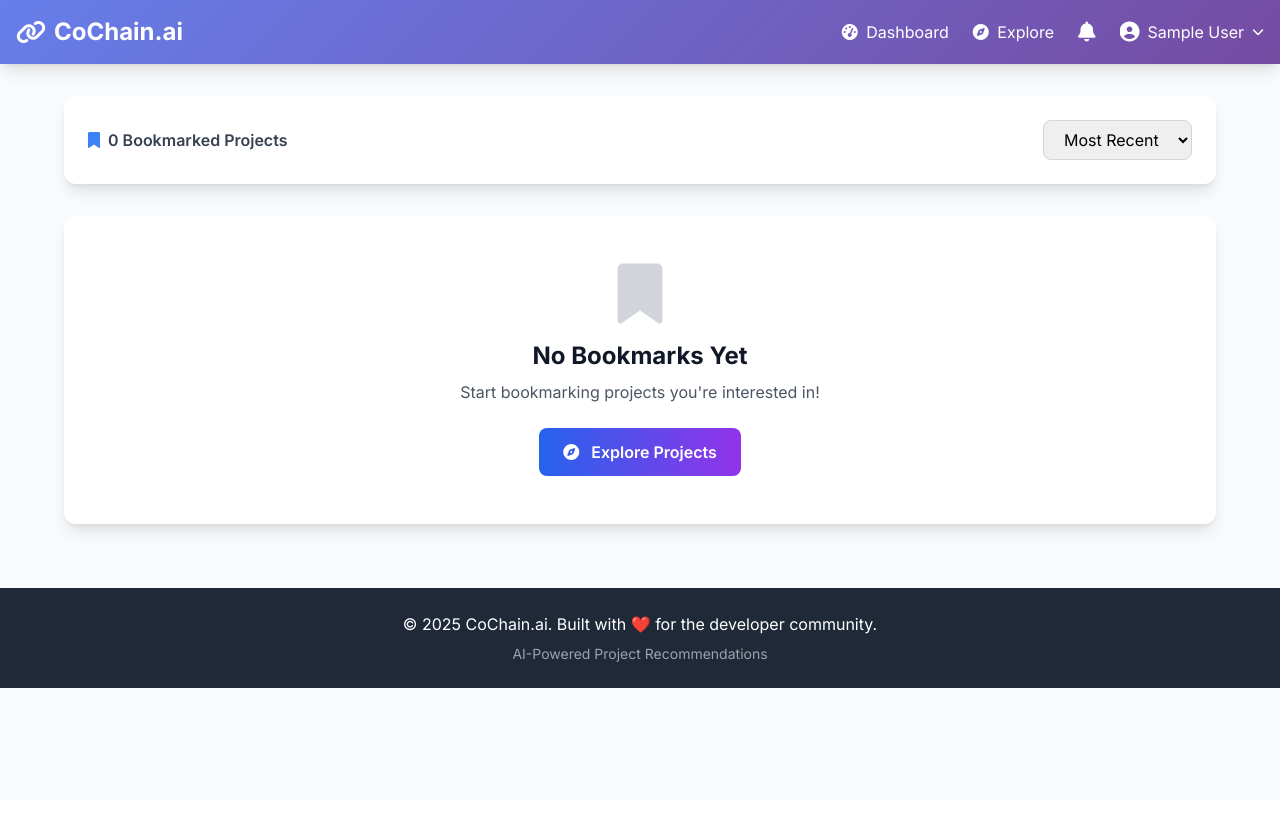
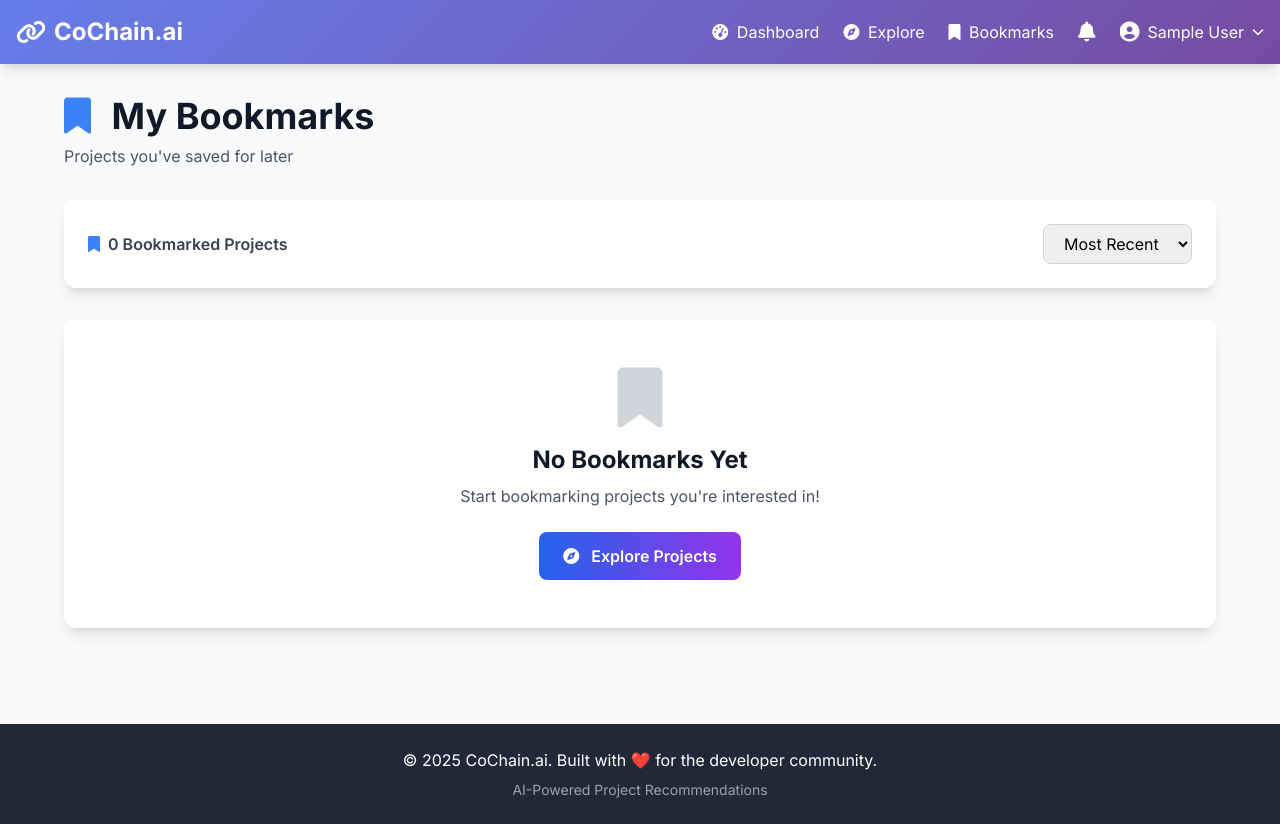
Before and after one commit to AnthonyRajuKondaveeti/cochain.ai, a Flask app: page /bookmarks in a window 1280 px wide. Before the commit the page ends 688 px from the top, so only its background shows below. Run offline with Flask 3, Linux system fonts and the light colour scheme; the visitor is signed in with stand-in values (Sample User, id 1); data that the repository does not hold is empty; parts of the project's set-up code (start-up, migrations or seed data) failed here and were passed over; some libraries are stand-ins or nearby versions.

Commit message:
Fixed the navbar with bookmarks page

```diff
--- a/templates/base.html
+++ b/templates/base.html
@@ -128,6 +128,12 @@
               class="hover:text-gray-200 transition"
             >
               <i class="fas fa-compass mr-1"></i> Explore
+            </a>
+            <a
+              href="{{ url_for('bookmarks') }}"
+              class="hover:text-gray-200 transition"
+            >
+              <i class="fas fa-bookmark mr-1"></i> Bookmarks
             </a>
 
             <!-- Notifications Link with Badge -->
--- a/templates/bookmarks.html
+++ b/templates/bookmarks.html
@@ -1,12 +1,15 @@
 {% extends "base.html" %} {% block title %}My Bookmarks - CoChain.ai{% endblock
 %} {% block content %}
-<div class="max-w-6xl mx-auto">
-  <!-- Header -->
-
-  <div class="mb-8">
-    <h1 class="text-4xl font-bold text-gray-900 mb-2">
-
-  </div>
+<div class="container mx-auto px-4 py-8">
+  <div class="max-w-6xl mx-auto">
+    <!-- Header -->
+    <div class="mb-8">
+      <h1 class="text-4xl font-bold text-gray-900 mb-2">
+        <i class="fas fa-bookmark text-blue-500 mr-3"></i>
+        My Bookmarks
+      </h1>
+      <p class="text-gray-600">Projects you've saved for later</p>
+    </div>
 
   <!-- Filters -->
   <div class="bg-white rounded-xl shadow-lg p-6 mb-8">
@@ -142,6 +145,7 @@
     </a>
   </div>
   {% endif %}
+  </div>
 </div>
 
 <!-- Edit Notes Modal -->
```
